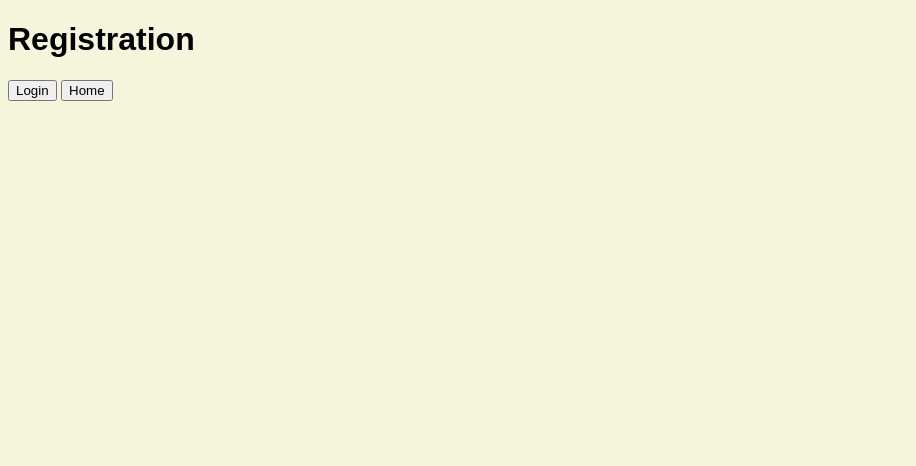
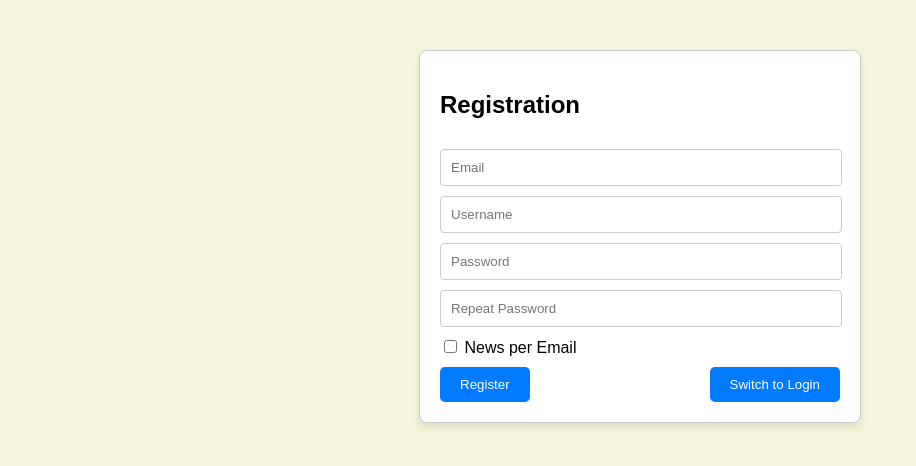
Before and after one commit to plukesch/TaskWave, a website: page client/files/registration.html in a window 1280 px wide. Shown: the whole page, without its empty margins (0-916 px from the left). Drawn offline with Linux system fonts and the light colour scheme.

Commit message:
Design for Registration

```diff
--- /dev/null
+++ b/client/files/registration.css
@@ -0,0 +1,51 @@
+body {
+    font-family: Arial, sans-serif;
+    background-color: #f5f5dc; /* Beige Farbton */
+}
+
+.login-box {
+    width: 90%; /* oder eine spezifische Breite nach Wunsch */
+    max-width: 400px; /* begrenzt die Breite für größere Bildschirme */
+    padding: 20px;
+    margin: 50px auto; /* Zentriert die Box vertikal und horizontal */
+    background-color: #ffffff; /* Weißer Hintergrund */
+    border-radius: 8px; /* Abgerundete Ecken */
+    box-shadow: 0 4px 8px rgba(0,0,0,0.1); /* Schatten für 3D-Effekt */
+    border: 1px solid #ccc; /* dezente Grenze */
+}
+
+
+.login-box input[type="email"],
+.login-box input[type="text"],
+.login-box input[type="password"] {
+    width: calc(100% - 20px);
+    padding: 10px;
+    margin-top: 10px;
+    border: 1px solid #ccc;
+    border-radius: 4px;
+}
+
+.login-box label {
+    display: block;
+    margin: 10px 0;
+}
+
+.buttons {
+    display: flex;
+    justify-content: space-between;
+    width: 100%;
+}
+
+.buttons button {
+    padding: 10px 20px;
+    background-color: #007BFF;
+    color: white;
+    border: none;
+    border-radius: 5px;
+    cursor: pointer;
+    transition: background-color 0.3s ease;
+}
+
+.buttons button:hover {
+    background-color: #0056b3;
+}
--- a/client/files/registration.html
+++ b/client/files/registration.html
@@ -4,11 +4,22 @@
     <meta charset="UTF-8">
     <meta name="viewport" content="width=device-width, initial-scale=1.0">
     <title>Registration</title>
-    <link rel="stylesheet" href="index.css"> <!-- Verwenden der gleichen CSS für Konsistenz -->
+    <link rel="stylesheet" href="registration.css">
 </head>
 <body>
-    <h1>Registration</h1>
-    <button onclick="location.href='login.html'">Login</button>
-    <button onclick="location.href='index.html'">Home</button>
+    <div class="login-box">
+        <h2>Registration</h2>
+        <input type="email" placeholder="Email" required>
+        <input type="text" placeholder="Username" required>
+        <input type="password" placeholder="Password" required>
+        <input type="password" placeholder="Repeat Password" required>
+        <label>
+            <input type="checkbox"> News per Email
+        </label>
+        <div class="buttons">
+            <button type="button">Register</button>
+            <button type="button" onclick="location.href='login.html'">Switch to Login</button>
+        </div>
+    </div>
 </body>
 </html>
```
